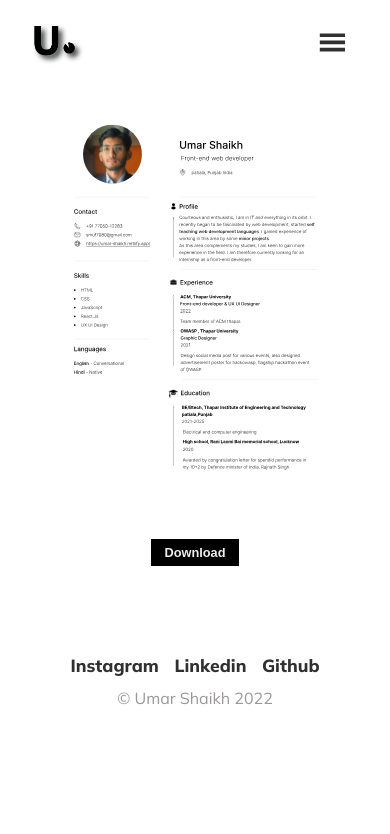
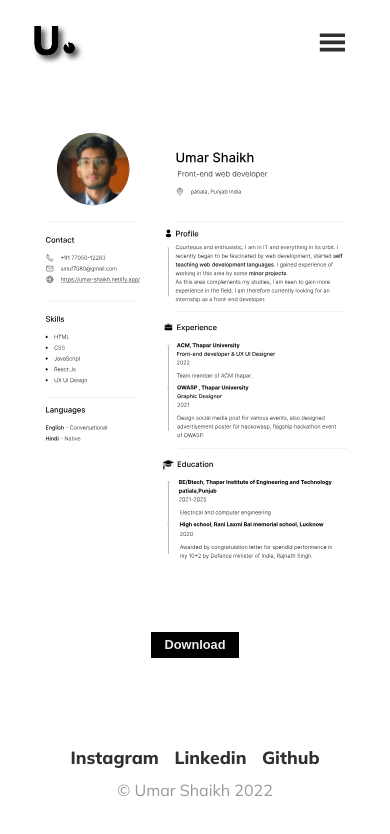
Before and after one commit to Shaikh-Umar-Farooq/portfolio-2, a React (Create React App) app: page /resume in a window 390 px wide. Shown: the top 834 px of the page. Built offline with nearby package versions, Linux system fonts and the light colour scheme.

Commit message:
responsive resume

```diff
--- a/src/pages/css/resume.css
+++ b/src/pages/css/resume.css
@@ -21,3 +21,12 @@
   margin-top: 50px;
     margin-bottom: 80px;
 }
+@media (max-width: 450px) {
+    .resume-container img{
+        width: 100%;
+    }
+    .resume-container
+{
+    width: 100%;
+}
+}
```
